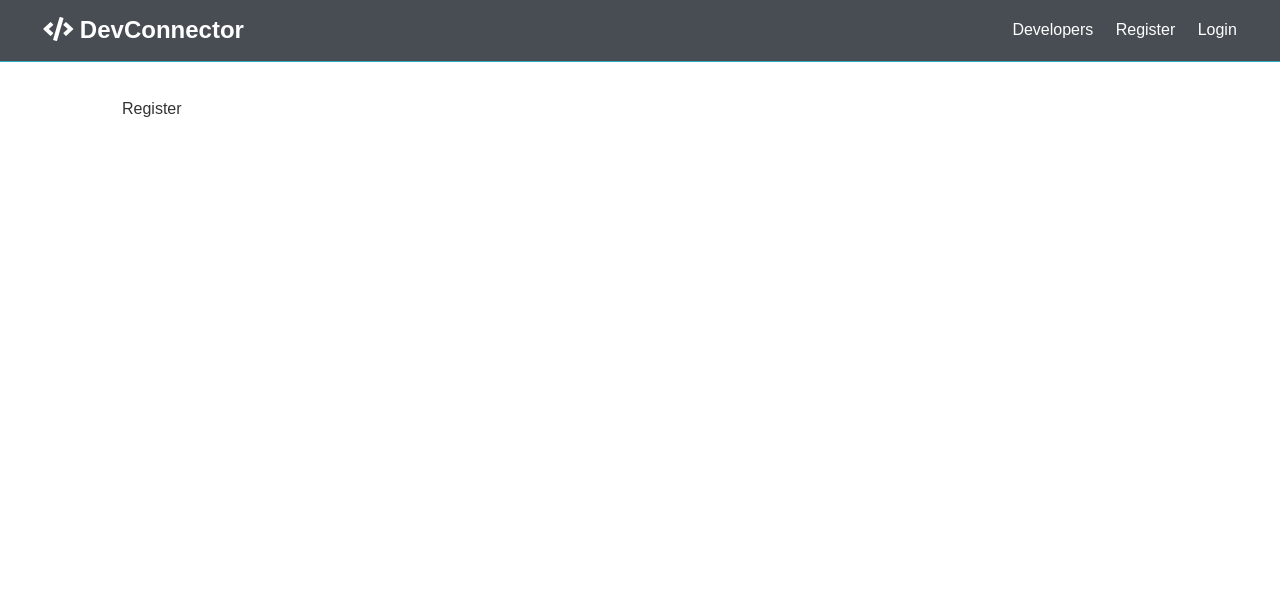
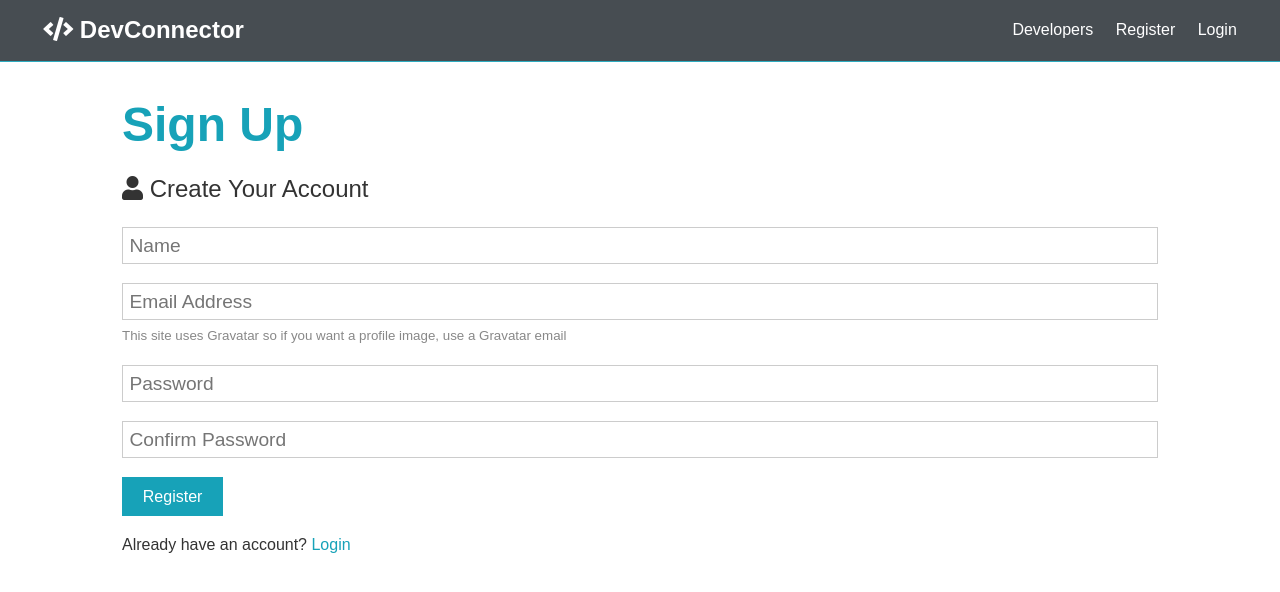
Before and after one commit to kenzoukenzou/devconnector, a React (Create React App) app in the folder client/: page /register in a window 1280 px wide. Shown: the top 592 px of the page. Built offline with nearby package versions, Linux system fonts and the light colour scheme.

Commit message:
create login & register page

```diff
--- a/client/src/components/auth/Login.js
+++ b/client/src/components/auth/Login.js
@@ -1,7 +1,55 @@
-import React from "react";
+import React, { Fragment, useState } from "react";
+import { Link } from "react-router-dom";
 
 const Login = () => {
-  return <div>Login</div>;
+  const [formData, setFormData] = useState({
+    email: "",
+    password: ""
+  });
+
+  const { email, password } = formData;
+  const onChange = e =>
+    setFormData({ ...formData, [e.target.name]: e.target.value }); // available every field
+
+  const onSubmit = async e => {
+    e.preventDefault();
+    console.log("SUCCESS");
+  };
+
+  return (
+    <Fragment>
+      <h1 className="large text-primary">Login</h1>
+      <p className="lead">
+        <i className="fas fa-user" /> Login Your Account
+      </p>
+      <form className="form" onSubmit={e => onSubmit(e)}>
+        <div className="form-group">
+          <input
+            type="email"
+            placeholder="Email Address"
+            value={email}
+            onChange={e => onChange(e)}
+            name="email"
+            required
+          />
+        </div>
+        <div className="form-group">
+          <input
+            type="password"
+            placeholder="Password"
+            name="password"
+            minLength="6"
+            value={password}
+            onChange={e => onChange(e)}
+          />
+        </div>
+        <input type="submit" className="btn btn-primary" value="Login" />
+      </form>
+      <p className="my-1">
+        Don't have an account? <Link to="/register">Sign Up</Link>
+      </p>
+    </Fragment>
+  );
 };
 
 export default Login;
--- a/client/src/components/auth/Register.js
+++ b/client/src/components/auth/Register.js
@@ -1,7 +1,85 @@
-import React from "react";
+import React, { Fragment, useState } from "react";
+import { Link } from "react-router-dom";
 
 const Register = () => {
-  return <div>Register</div>;
+  const [formData, setFormData] = useState({
+    name: "",
+    email: "",
+    password: "",
+    password2: ""
+  });
+
+  const { name, email, password, password2 } = formData;
+  const onChange = e =>
+    setFormData({ ...formData, [e.target.name]: e.target.value }); // available every field
+
+  const onSubmit = async e => {
+    e.preventDefault();
+    if (password !== password2) {
+      console.log("Password do not math");
+    } else {
+      console.log("SUCCESS");
+    }
+  };
+
+  return (
+    <Fragment>
+      <h1 className="large text-primary">Sign Up</h1>
+      <p className="lead">
+        <i className="fas fa-user" /> Create Your Account
+      </p>
+      <form className="form" onSubmit={e => onSubmit(e)}>
+        <div className="form-group">
+          <input
+            type="text"
+            placeholder="Name"
+            name="name"
+            value={name}
+            onChange={e => onChange(e)}
+            required
+          />
+        </div>
+        <div className="form-group">
+          <input
+            type="email"
+            placeholder="Email Address"
+            value={email}
+            onChange={e => onChange(e)}
+            name="email"
+            required
+          />
+          <small className="form-text">
+            This site uses Gravatar so if you want a profile image, use a
+            Gravatar email
+          </small>
+        </div>
+        <div className="form-group">
+          <input
+            type="password"
+            placeholder="Password"
+            name="password"
+            minLength="6"
+            value={password}
+            onChange={e => onChange(e)}
+          />
+        </div>
+        <div className="form-group">
+          <input
+            type="password"
+            placeholder="Confirm Password"
+            name="password2"
+            value={password2}
+            onChange={e => onChange(e)}
+            minLength="6"
+          />
+        </div>
+        <input type="submit" className="btn btn-primary" value="Register" />
+      </form>
+      <p className="my-1">
+        Already have an account? <Link to="/login">Login</Link>
+      </p>
+    </Fragment>
+  );
 };
 
 export default Register;
```
